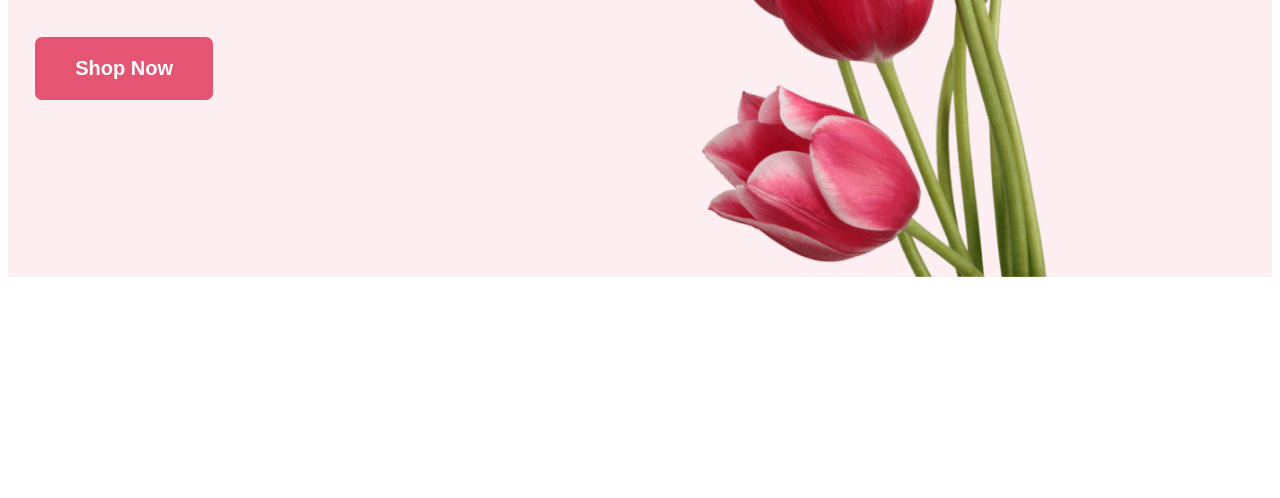
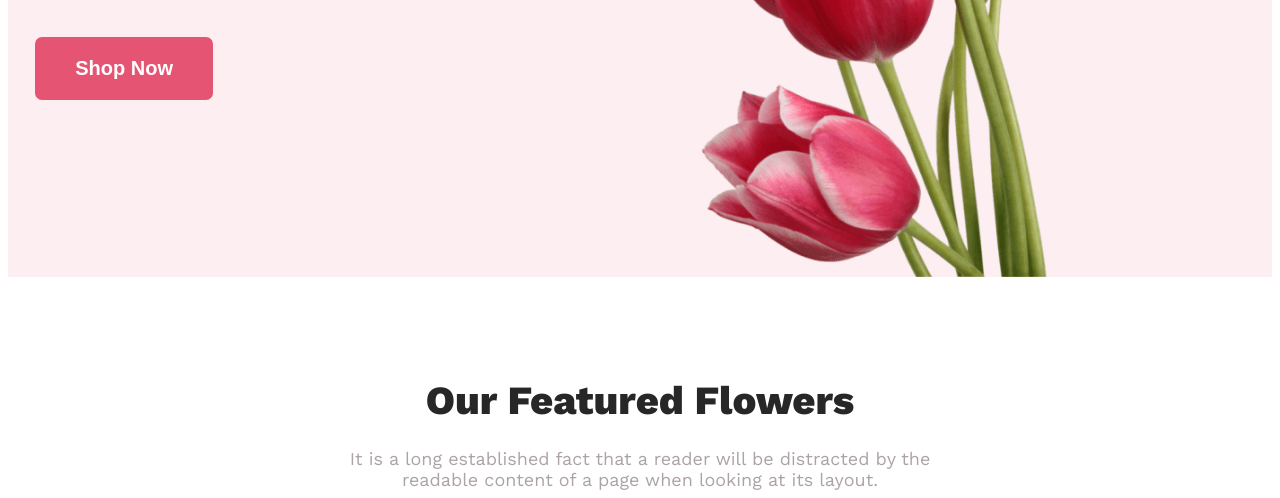
Before and after one commit to RakibulIslam101/Flower-shop-website, a plain HTML site: page index.html in a window 1280 px wide. Shown: the part 481-979 px from the top of the page. Before the commit the page ends 800 px from the top, so only its background shows below. Drawn offline with nearby package versions, Linux system fonts and the light colour scheme.

Commit message:
added main related someting styles

```diff
--- a/index.html
+++ b/index.html
@@ -25,8 +25,12 @@
     </div>
     </header>
     <!-- Header tag end -->
+    <!--Main tag start  -->
     <main>
-
+        <section class="flowers">
+            <h3 class="section-title">Our Featured Flowers</h3>
+            <p class="section-description">It is a long established fact that a reader will be distracted by the readable content of a page when looking at its layout.</p>
+        </section>
     </main>
     <footer>
 
--- a/styles/flower.css
+++ b/styles/flower.css
@@ -52,3 +52,26 @@ body {
     height: 700px;
     padding-top: 50px;
 }
+
+.flowers {
+    background-color: #FFF;
+    text-align: center;
+    margin-top: 100px;
+}
+
+.section-title {
+    color: #272727;
+    font-size: 40px;
+    font-style: normal;
+    font-weight: 800;
+    margin-bottom: 24px;
+}
+
+.section-description {
+    color: #ACA3A5;
+    font-size: 18px;
+    font-style: normal;
+    font-weight: 400;
+    width: 594px;
+    margin: 0 auto;
+}
```
